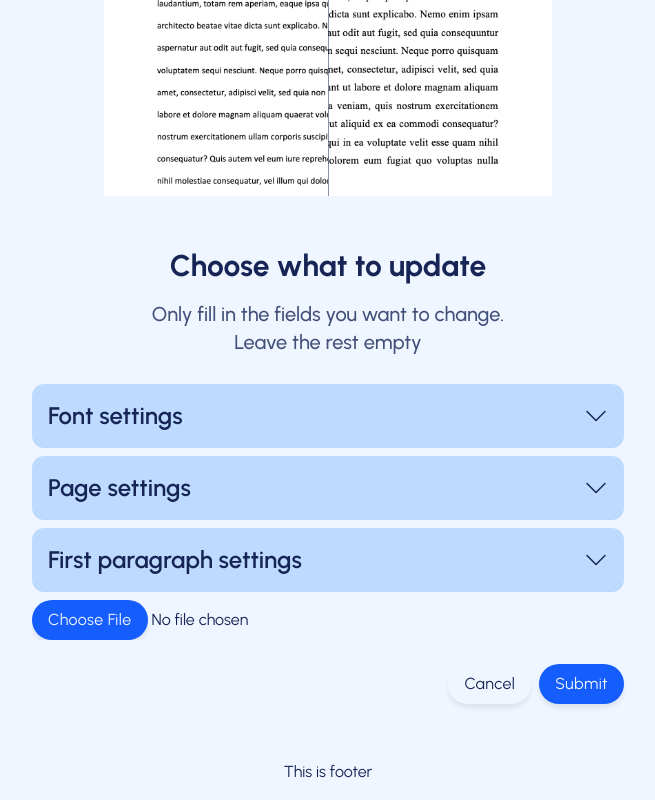
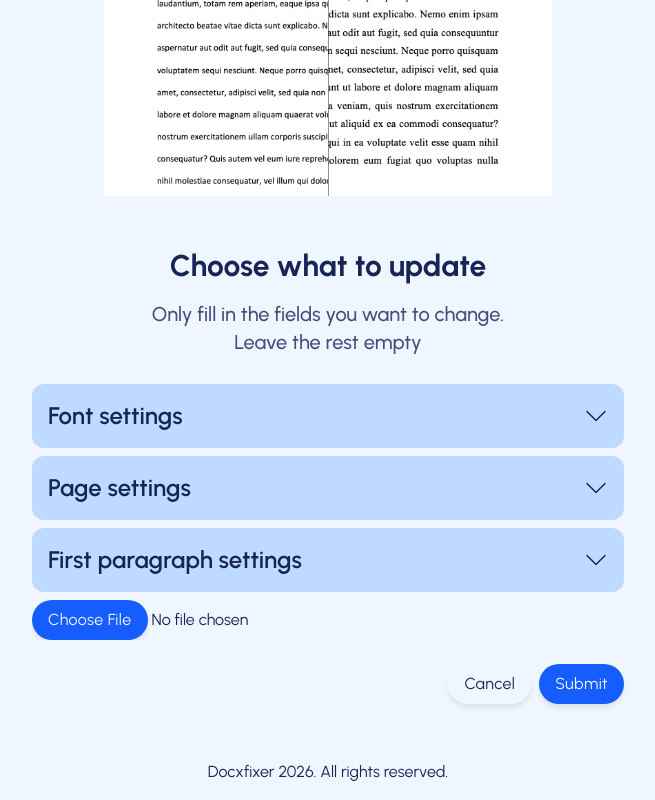
Before and after one commit to EgorFray/fdword, a React (Vite) app in the folder frontend/: page /dashboard in a window 1280 px wide. Shown: the part 592-1392 px from the top of the page, without its empty margins (312-967 px from the left). Built offline with nearby package versions, Linux system fonts and the light colour scheme.

Commit message:
Update footer

```diff
--- a/frontend/src/ui/Footer.jsx
+++ b/frontend/src/ui/Footer.jsx
@@ -1,6 +1,9 @@
 function Footer() {
+  const curYear = new Date();
   return (
-    <div className="my-4 flex items-center justify-center">This is footer</div>
+    <div className="my-4 flex items-center justify-center">
+      Docxfixer {curYear.getFullYear()}. All rights reserved.
+    </div>
   );
 }
 
```
